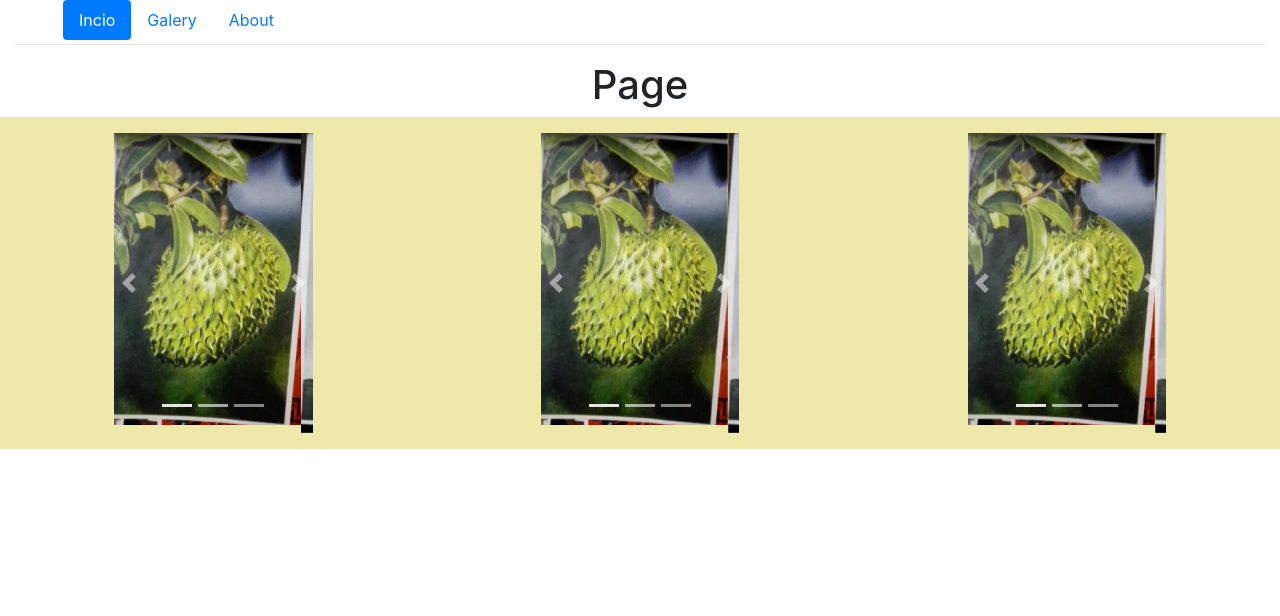
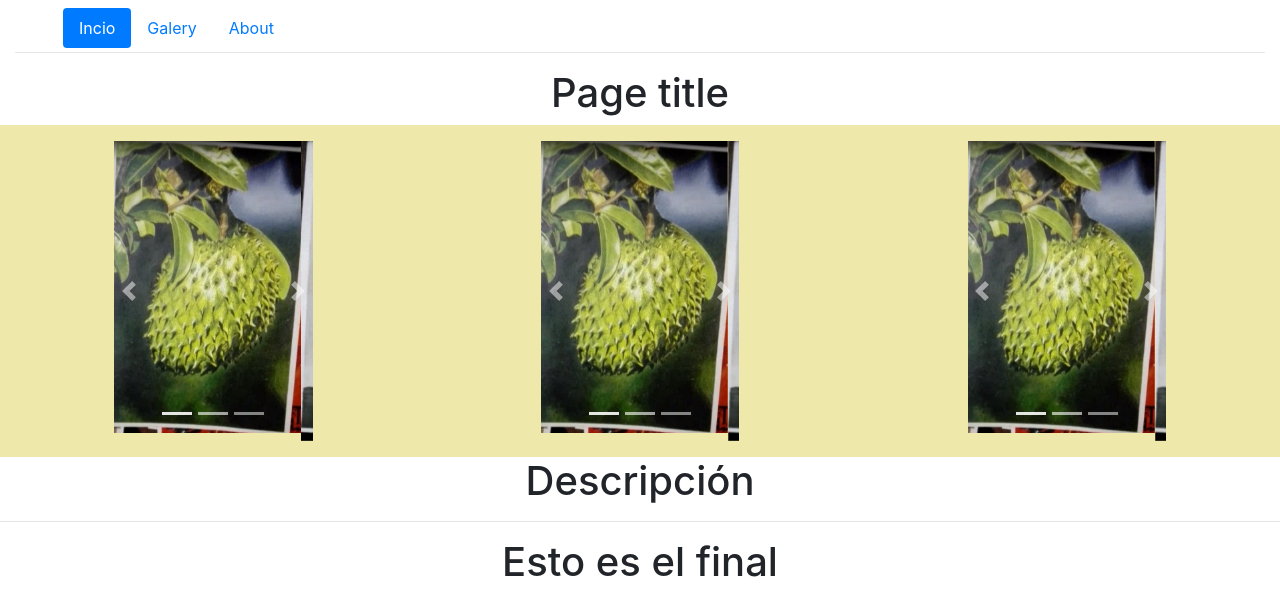
Before and after one commit to XantX/ElianPage, a plain HTML site: page index.htm in a window 1280 px wide. Drawn offline with nearby package versions, Linux system fonts and the light colour scheme.

Commit message:
Agregados

```diff
--- a/index.htm
+++ b/index.htm
@@ -8,7 +8,7 @@
     <link rel="stylesheet" href="css/style.css">
 </head>
 <body >
-    <div class="container mw-100 mb-2">
+    <div class="container mw-100 mb-2 mt-2">
         <nav class="nav justify-content nav-pills ml-5">
             <a class="nav-link active" href="#">Incio</a>
             <a class="nav-link" href="#">Galery</a>
@@ -18,7 +18,7 @@
     </div>
 
 <div class="container mw-100">
-    <h1 class="text-center">Page</h1>
+    <h1 class="text-center">Page title</h1>
 </div>
 <div class="container mw-100" id="main">
     <div class="row">
@@ -123,8 +123,14 @@
 
 
 </div>
+<div class="container mw-100">
+    <h1 class="text-center">Descripción</h1>
+</div>
 
-
+<footer>
+    <hr>
+   <h1 class="text-center">Esto es el final</h1>
+</footer>
 
 
 <script src="https://code.jquery.com/jquery-3.5.1.slim.min.js" integrity="sha384-DfXdz2htPH0lsSSs5nCTpuj/zy4C+OGpamoFVy38MVBnE+IbbVYUew+OrCXaRkfj" crossorigin="anonymous"></script>
```
